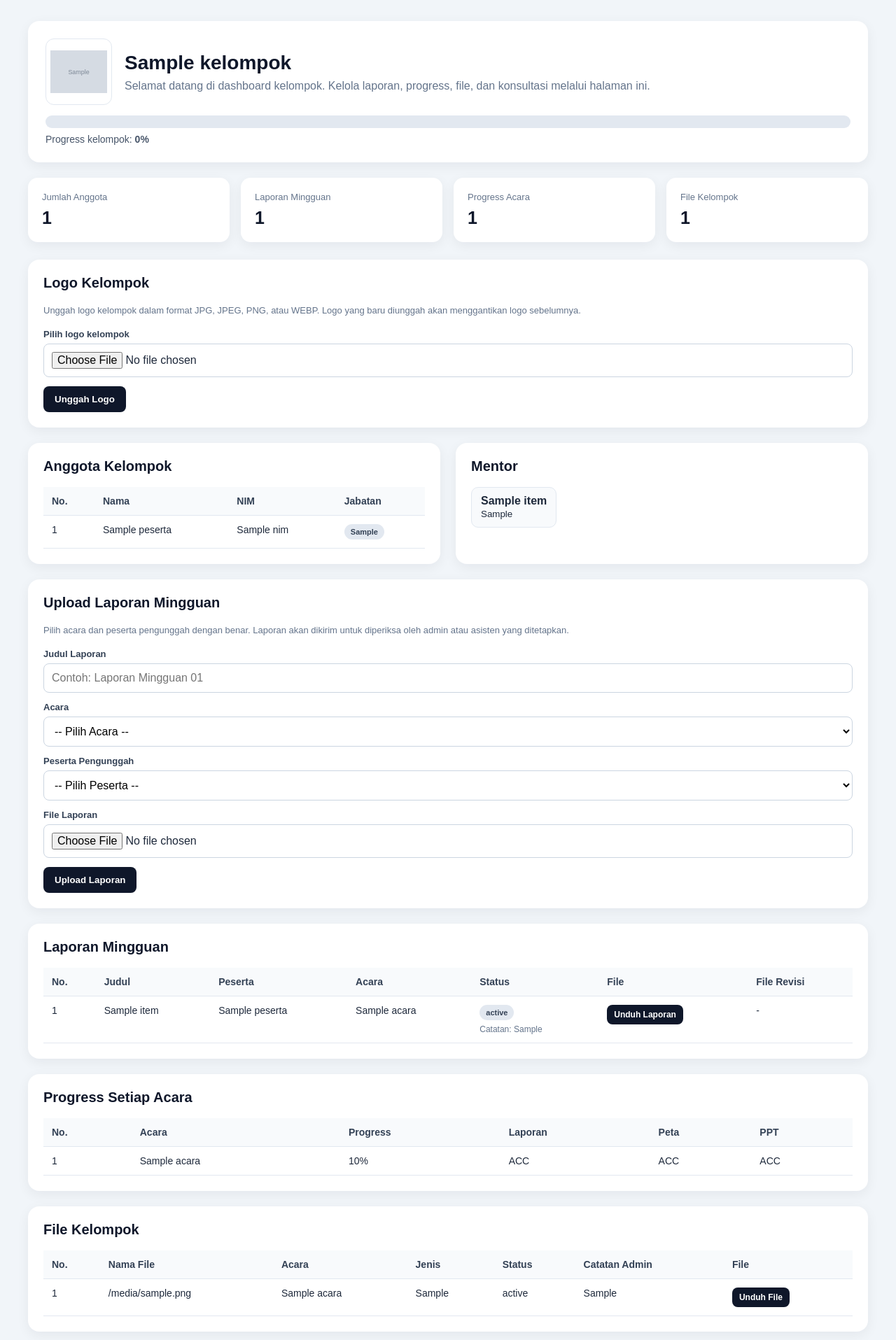
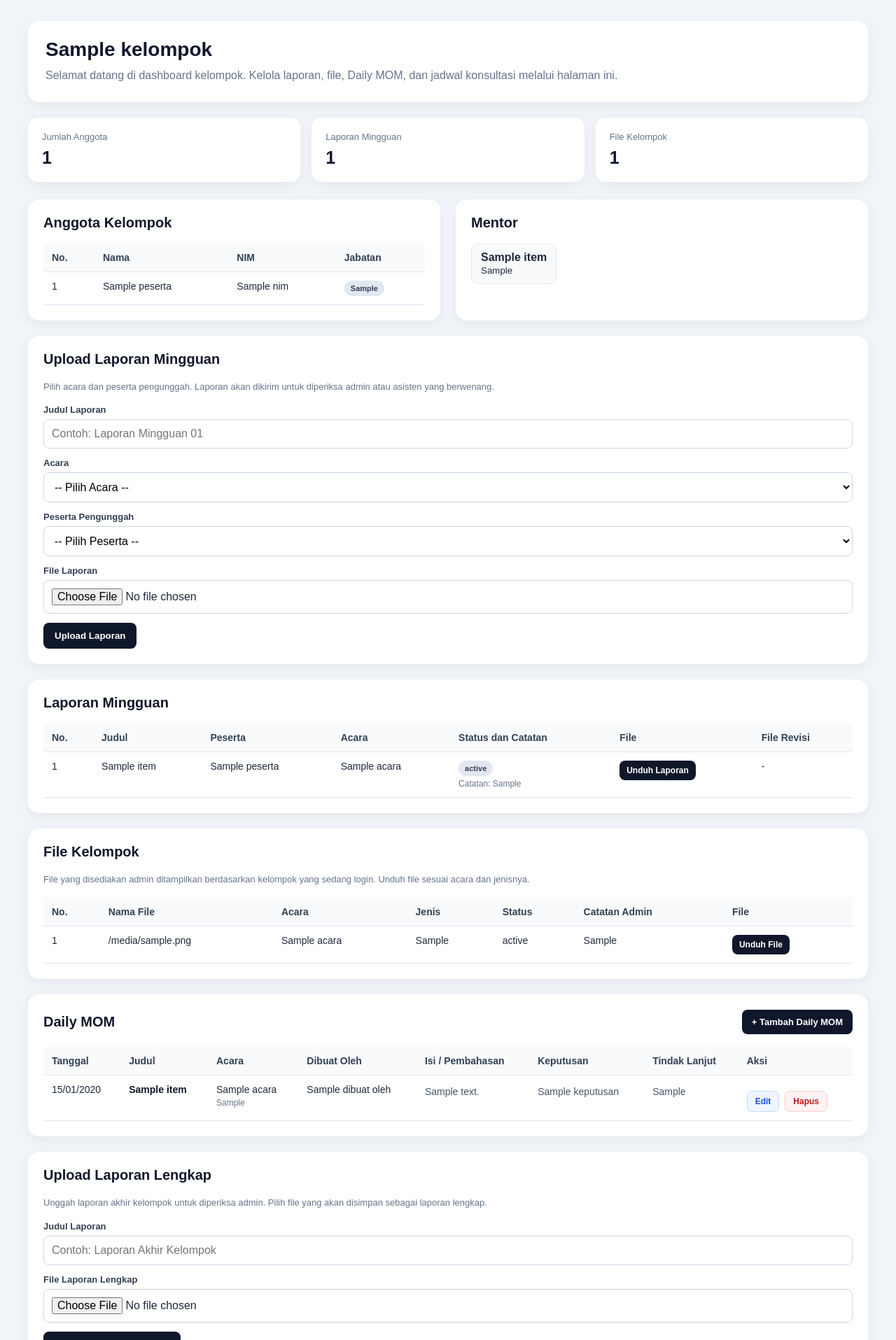
Before and after one commit to muhammadfhy2-cell/Praktikum-Perencanaan-Tambang, a Django app: template praktikum/templates/praktikum/dashboard_kelompok.html in a window 1280 px wide. Shown: the part 69-1984 px from the top of the page at 70% size. Run offline with Django 3.2, Linux system fonts and the light colour scheme; the template is opened without the code that fills it: most values are stand-ins (such as "Sample title", 1, 10 or a date in 2020); grey boxes marked "Sample" are stand-in pictures.

Commit message:
Update dashboard_kelompok.html

```diff
--- a/praktikum/templates/praktikum/dashboard_kelompok.html
+++ b/praktikum/templates/praktikum/dashboard_kelompok.html
@@ -5,11 +5,7 @@
 <head>
     <meta charset="UTF-8">
     <meta name="viewport" content="width=device-width, initial-scale=1.0">
-
-    <title>
-        Dashboard {{ kelompok.nama }} -
-        {{ setting.nama_praktikum|default:"Praktikum Perencanaan Tambang" }}
-    </title>
+    <title>Dashboard {{ kelompok.nama }} - {{ setting.nama_praktikum|default:"Praktikum Perencanaan Tambang" }}</title>
 
     <style>
         * { box-sizing: border-box; }
@@ -75,28 +71,11 @@
             color: #0f172a;
         }
 
-        .welcome p { margin: 0; color: #64748b; }
-
-        .welcome-heading {
-            display: flex;
-            align-items: center;
-            gap: 18px;
-            flex-wrap: wrap;
-        }
-
-        .group-logo {
-            width: 95px;
-            height: 95px;
-            object-fit: contain;
-            border: 1px solid #e2e8f0;
-            border-radius: 12px;
-            padding: 6px;
-            background: white;
-        }
+        .welcome p { margin: 0; color: #64748b; line-height: 1.6; }
 
         .grid {
             display: grid;
-            grid-template-columns: repeat(4, minmax(0, 1fr));
+            grid-template-columns: repeat(3, minmax(0, 1fr));
             gap: 16px;
             margin-bottom: 25px;
         }
@@ -206,27 +185,7 @@
         .mom-small {
             color: #64748b;
             font-size: 12px;
-        }
-
-        .progress-wrapper { margin-top: 15px; }
-
-        .progress-bar {
-            height: 18px;
-            background: #e2e8f0;
-            border-radius: 20px;
-            overflow: hidden;
-        }
-
-        .progress-fill {
-            height: 100%;
-            background: #2563eb;
-            border-radius: 20px;
-        }
-
-        .progress-text {
-            margin-top: 8px;
-            font-size: 14px;
-            color: #475569;
+            margin-top: 4px;
         }
 
         table {
@@ -267,10 +226,7 @@
             border-radius: 10px;
         }
 
-        .upload-form {
-            display: grid;
-            gap: 13px;
-        }
+        .upload-form { display: grid; gap: 13px; }
 
         .upload-form label {
             display: block;
@@ -339,7 +295,7 @@
 
         .consultation-info {
             line-height: 1.7;
-            min-width: 190px;
+            min-width: 170px;
         }
 
         @media (max-width: 900px) {
@@ -389,9 +345,7 @@
         <small>Dashboard Kelompok</small>
     </div>
 
-    <a href="{% url 'praktikum:logout_kelompok' %}" class="logout">
-        Keluar
-    </a>
+    <a href="{% url 'praktikum:logout_kelompok' %}" class="logout">Keluar</a>
 </nav>
 
 <div class="container">
@@ -404,33 +358,11 @@
 
     <!-- PROFIL KELOMPOK -->
     <div class="welcome">
-        <div class="welcome-heading">
-            {% if kelompok.logo %}
-                <img
-                    src="{{ kelompok.logo.url }}"
-                    alt="Logo {{ kelompok.nama }}"
-                    class="group-logo"
-                >
-            {% endif %}
-
-            <div>
-                <h1>{{ kelompok.nama }}</h1>
-                <p>Selamat datang di dashboard kelompok. Kelola laporan, progress, file, dan konsultasi melalui halaman ini.</p>
-            </div>
-        </div>
-
-        <div class="progress-wrapper">
-            <div class="progress-bar">
-                <div
-                    class="progress-fill"
-                    style="width: {{ progress|default:0 }}%;"
-                ></div>
-            </div>
-            <div class="progress-text">
-                Progress kelompok:
-                <strong>{{ progress|default:0 }}%</strong>
-            </div>
-        </div>
+        <h1>{{ kelompok.nama }}</h1>
+        <p>
+            Selamat datang di dashboard kelompok. Kelola laporan, file,
+            Daily MOM, dan jadwal konsultasi melalui halaman ini.
+        </p>
     </div>
 
     <!-- STATISTIK -->
@@ -446,47 +378,9 @@
         </div>
 
         <div class="stat-card">
-            <div class="stat-title">Progress Acara</div>
-            <div class="stat-value">{{ progress_acara|length }}</div>
-        </div>
-
-        <div class="stat-card">
             <div class="stat-title">File Kelompok</div>
             <div class="stat-value">{{ file_kelompok|length }}</div>
         </div>
-    </div>
-
-    <!-- LOGO KELOMPOK -->
-    <div class="section">
-        <h2>Logo Kelompok</h2>
-        <p class="help-text">
-            Unggah logo kelompok dalam format JPG, JPEG, PNG, atau WEBP.
-            Logo yang baru diunggah akan menggantikan logo sebelumnya.
-        </p>
-
-        <form
-            method="post"
-            action="{% url 'praktikum:upload_logo_kelompok' %}"
-            enctype="multipart/form-data"
-            class="upload-form"
-        >
-            {% csrf_token %}
-
-            <div>
-                <label for="logo">Pilih logo kelompok</label>
-                <input
-                    type="file"
-                    id="logo"
-                    name="logo"
-                    accept=".jpg,.jpeg,.png,.webp"
-                    required
-                >
-            </div>
-
-            <div>
-                <button type="submit" class="button">Unggah Logo</button>
-            </div>
-        </form>
     </div>
 
     <!-- ANGGOTA DAN MENTOR -->
@@ -545,8 +439,8 @@
         <h2>Upload Laporan Mingguan</h2>
 
         <p class="help-text">
-            Pilih acara dan peserta pengunggah dengan benar. Laporan akan
-            dikirim untuk diperiksa oleh admin atau asisten yang ditetapkan.
+            Pilih acara dan peserta pengunggah. Laporan akan dikirim untuk
+            diperiksa admin atau asisten yang berwenang.
         </p>
 
         <form
@@ -597,6 +491,7 @@
                     type="file"
                     id="file_laporan"
                     name="file_laporan"
+                    accept=".pdf,.doc,.docx,.xls,.xlsx,.ppt,.pptx,.zip"
                     required
                 >
             </div>
@@ -619,7 +514,7 @@
                         <th>Judul</th>
                         <th>Peserta</th>
                         <th>Acara</th>
-                        <th>Status</th>
+                        <th>Status dan Catatan</th>
                         <th>File</th>
                         <th>File Revisi</th>
                     </tr>
@@ -629,24 +524,12 @@
                         <tr>
                             <td>{{ forloop.counter }}</td>
                             <td>{{ item.judul|default:"Laporan Mingguan" }}</td>
-                            <td>
-                                {% if item.peserta %}
-                                    {{ item.peserta.nama }}
-                                {% else %}
-                                    -
-                                {% endif %}
-                            </td>
-                            <td>
-                                {% if item.acara %}
-                                    {{ item.acara.nama }}
-                                {% else %}
-                                    -
-                                {% endif %}
-                            </td>
+                            <td>{{ item.peserta.nama|default:"-" }}</td>
+                            <td>{{ item.acara.nama|default:"-" }}</td>
                             <td>
                                 <span class="badge">{{ item.get_status_display }}</span>
                                 {% if item.catatan_admin %}
-                                    <div class="mom-small" style="margin-top:6px">
+                                    <div class="mom-small">
                                         Catatan: {{ item.catatan_admin }}
                                     </div>
                                 {% endif %}
@@ -680,43 +563,14 @@
         {% endif %}
     </div>
 
-    <!-- PROGRESS ACARA -->
-    <div class="section">
-        <h2>Progress Setiap Acara</h2>
-
-        {% if progress_acara %}
-            <table>
-                <thead>
-                    <tr>
-                        <th>No.</th>
-                        <th>Acara</th>
-                        <th>Progress</th>
-                        <th>Laporan</th>
-                        <th>Peta</th>
-                        <th>PPT</th>
-                    </tr>
-                </thead>
-                <tbody>
-                    {% for item in progress_acara %}
-                        <tr>
-                            <td>{{ forloop.counter }}</td>
-                            <td>{{ item.acara.nama }}</td>
-                            <td>{{ item.nilai_progress }}%</td>
-                            <td>{{ item.laporan_acc|yesno:"ACC,-" }}</td>
-                            <td>{{ item.peta_acc|yesno:"ACC,-" }}</td>
-                            <td>{{ item.ppt_acc|yesno:"ACC,-" }}</td>
-                        </tr>
-                    {% endfor %}
-                </tbody>
-            </table>
-        {% else %}
-            <div class="empty">Belum ada data progress acara.</div>
-        {% endif %}
-    </div>
-
     <!-- FILE KELOMPOK -->
     <div class="section">
         <h2>File Kelompok</h2>
+
+        <p class="help-text">
+            File yang disediakan admin ditampilkan berdasarkan kelompok
+            yang sedang login. Unduh file sesuai acara dan jenisnya.
+        </p>
 
         {% if file_kelompok %}
             <table>
@@ -736,13 +590,7 @@
                         <tr>
                             <td>{{ forloop.counter }}</td>
                             <td>{{ item.nama_file }}</td>
-                            <td>
-                                {% if item.acara %}
-                                    {{ item.acara.nama }}
-                                {% else %}
-                                    -
-                                {% endif %}
-                            </td>
+                            <td>{{ item.acara.nama|default:"-" }}</td>
                             <td>{{ item.get_jenis_display }}</td>
                             <td>{{ item.get_status_display }}</td>
                             <td>{{ item.catatan_admin|default:"-" }}</td>
@@ -761,7 +609,7 @@
                 </tbody>
             </table>
         {% else %}
-            <div class="empty">Belum ada file kelompok.</div>
+            <div class="empty">Belum ada file untuk kelompok ini.</div>
         {% endif %}
     </div>
 
@@ -804,13 +652,7 @@
                                     -
                                 {% endif %}
                             </td>
-                            <td>
-                                {% if item.dibuat_oleh %}
-                                    {{ item.dibuat_oleh.nama }}
-                                {% else %}
-                                    -
-                                {% endif %}
-                            </td>
+                            <td>{{ item.dibuat_oleh.nama|default:"-" }}</td>
                             <td>
                                 {% if item.isi %}
                                     <div class="mom-content">{{ item.isi }}</div>
@@ -863,9 +705,8 @@
         <h2>Upload Laporan Lengkap</h2>
 
         <p class="help-text">
-            Unggah laporan akhir kelompok untuk diperiksa admin. Setiap
-            unggahan disimpan sebagai entri baru; laporan sebelumnya tidak
-            dihapus secara otomatis.
+            Unggah laporan akhir kelompok untuk diperiksa admin.
+            Pilih file yang akan disimpan sebagai laporan lengkap.
         </p>
 
         <form
@@ -877,11 +718,11 @@
             {% csrf_token %}
 
             <div>
-                <label for="judul_laporan_lengkap">Judul Laporan</label>
+                <label for="judul_lengkap">Judul Laporan</label>
                 <input
                     type="text"
-                    id="judul_laporan_lengkap"
-                    name="judul_laporan_lengkap"
+                    id="judul_lengkap"
+                    name="judul"
                     maxlength="200"
                     placeholder="Contoh: Laporan Akhir Kelompok"
                     required
@@ -893,7 +734,8 @@
                 <input
                     type="file"
                     id="file_laporan_lengkap"
-                    name="file_laporan_lengkap"
+                    name="file_laporan"
+                    accept=".pdf,.doc,.docx,.xls,.xlsx,.ppt,.pptx,.zip"
                     required
                 >
             </div>
@@ -904,7 +746,7 @@
         </form>
     </div>
 
-    <!-- DAFTAR LAPORAN LENGKAP -->
+    <!-- RIWAYAT LAPORAN LENGKAP -->
     <div class="section">
         <h2>Riwayat Laporan Lengkap</h2>
 
@@ -917,6 +759,7 @@
                         <th>Status</th>
                         <th>Catatan Admin</th>
                         <th>File</th>
+                        <th>File Revisi</th>
                     </tr>
                 </thead>
                 <tbody>
@@ -924,7 +767,7 @@
                         <tr>
                             <td>{{ forloop.counter }}</td>
                             <td>{{ item.judul }}</td>
-                            <td>{{ item.get_status_display }}</td>
+                            <td><span class="badge">{{ item.get_status_display }}</span></td>
                             <td>{{ item.catatan_admin|default:"-" }}</td>
                             <td>
                                 {% if item.file %}
@@ -932,6 +775,16 @@
                                         href="{% url 'praktikum:download_laporan_lengkap' item.id %}"
                                         class="file-link"
                                     >Unduh Laporan</a>
+                                {% else %}
+                                    -
+                                {% endif %}
+                            </td>
+                            <td>
+                                {% if item.file_revisi %}
+                                    <a
+                                        href="{% url 'praktikum:download_laporan_lengkap_revisi' item.id %}"
+                                        class="file-link"
+                                    >Unduh Revisi</a>
                                 {% else %}
                                     -
                                 {% endif %}
@@ -950,9 +803,8 @@
         <h2>Informasi Konsultasi Kelompok</h2>
 
         <p class="help-text">
-            Informasi konsultasi pada bagian ini ditujukan untuk kelompok
-            yang sedang login. Periksa acara, pendamping, tanggal, waktu,
-            dan lokasi yang diberikan oleh admin.
+            Periksa mentor atau pendamping, acara, jadwal, dan lokasi
+            konsultasi yang telah ditetapkan untuk kelompok ini.
         </p>
 
         {% if konsultasi %}
@@ -960,34 +812,25 @@
                 <thead>
                     <tr>
                         <th>No.</th>
-                        <th>Topik</th>
-                        <th>Peserta</th>
+                        <th>Kelompok</th>
                         <th>Pendamping</th>
                         <th>Acara</th>
-                        <th>Jadwal dan Lokasi</th>
-                        <th>Status</th>
-                        <th>Pertanyaan</th>
-                        <th>Jawaban / Catatan</th>
+                        <th>Tanggal</th>
+                        <th>Waktu</th>
+                        <th>Lokasi</th>
                     </tr>
                 </thead>
                 <tbody>
                     {% for item in konsultasi %}
                         <tr>
                             <td>{{ forloop.counter }}</td>
-                            <td>{{ item.topik|default:"Konsultasi" }}</td>
-                            <td>
-                                {% if item.peserta %}
-                                    {{ item.peserta.nama }}
-                                {% else %}
-                                    -
-                                {% endif %}
-                            </td>
+                            <td>{{ item.kelompok.nama|default:kelompok.nama }}</td>
                             <td>
                                 {% if item.tujuan %}
                                     {{ item.tujuan.nama }}
                                     <div class="mom-small">{{ item.tujuan.get_jabatan_display }}</div>
                                 {% else %}
-                                    -
+                                    Belum ditentukan
                                 {% endif %}
                             </td>
                             <td>
@@ -1001,44 +844,33 @@
                                 {% endif %}
                             </td>
                             <td>
-                                <div class="consultation-info">
-                                    {% if item.tanggal_konsultasi %}
-                                        <strong>Tanggal:</strong>
-                                        {{ item.tanggal_konsultasi|date:"d/m/Y" }}<br>
-                                    {% endif %}
-
-                                    {% if item.waktu_mulai %}
-                                        <strong>Mulai:</strong>
-                                        {{ item.waktu_mulai|time:"H:i" }}<br>
-                                    {% endif %}
-
-                                    {% if item.waktu_selesai %}
-                                        <strong>Selesai:</strong>
-                                        {{ item.waktu_selesai|time:"H:i" }}<br>
-                                    {% endif %}
-
-                                    {% if item.lokasi %}
-                                        <strong>Lokasi:</strong>
-                                        {{ item.lokasi }}
-                                    {% endif %}
-
-                                    {% if not item.tanggal_konsultasi and not item.waktu_mulai and not item.waktu_selesai and not item.lokasi %}
-                                        Belum dijadwalkan
-                                    {% endif %}
-                                </div>
+                                {% if item.tanggal_konsultasi %}
+                                    {{ item.tanggal_konsultasi|date:"d/m/Y" }}
+                                {% else %}
+                                    Belum ditentukan
+                                {% endif %}
                             </td>
                             <td>
-                                <span class="badge">{{ item.get_status_display }}</span>
+                                {% if item.waktu_mulai %}
+                                    {{ item.waktu_mulai|time:"H:i" }}
+                                {% else %}
+                                    -
+                                {% endif %}
+                                –
+                                {% if item.waktu_selesai %}
+                                    {{ item.waktu_selesai|time:"H:i" }}
+                                {% else %}
+                                    -
+                                {% endif %}
                             </td>
-                            <td>{{ item.pertanyaan|default:"-" }}</td>
-                            <td>{{ item.jawaban|default:"Belum ada jawaban atau catatan dari admin." }}</td>
+                            <td>{{ item.lokasi|default:"Belum ditentukan" }}</td>
                         </tr>
                     {% endfor %}
                 </tbody>
             </table>
         {% else %}
             <div class="empty">
-                Belum ada informasi konsultasi untuk kelompok ini.
+                Belum ada jadwal konsultasi untuk kelompok ini.
             </div>
         {% endif %}
     </div>
```
